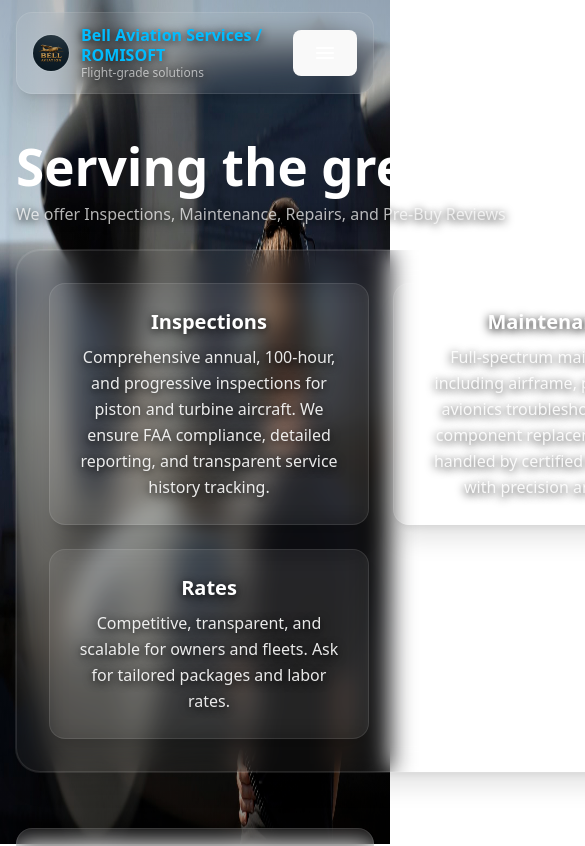
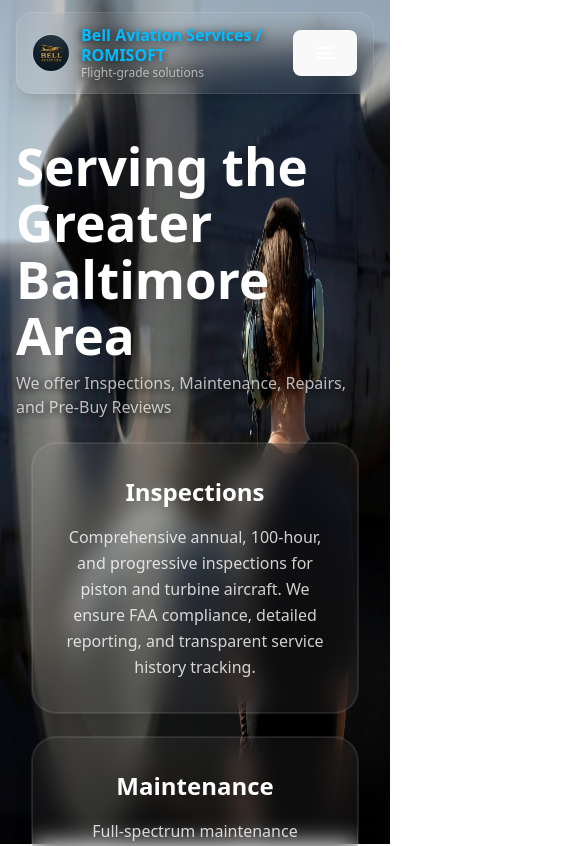
Before and after one commit to mz9201ju/bell-aviation-romisoft, a React (Vite) app: page /bell-aviation-romisoft/service in a window 390 px wide. Shown: the top 846 px of the page, 585 px wide, since content can reach past the window. Built offline with nearby package versions, Linux system fonts and the light colour scheme.

Commit message:
fixed mobile layout alignment

```diff
--- a/src/sections/Projects.jsx
+++ b/src/sections/Projects.jsx
@@ -25,9 +25,8 @@ export default function Projects() {
             blurb="Bootstrap CTO, Equity Partner"
         >
             {/* Responsive grid layout similar to Photo Gallery */}
-            <div className="glass rounded-3xl p-8 bg-white/10 backdrop-blur-xl ring-1 ring-white/10 hover:ring-white/20
-transition-all duration-500 grid gap-6 items-center justify-center text-center
-col-span-full mx-auto w-full max-w-7xl [grid-template-columns:repeat(auto-fit,minmax(320px,1fr))]">
+            <div className="col-span-full mx-auto w-full grid gap-6 px-4
+[grid-template-columns:repeat(auto-fit,minmax(min(320px,100%),1fr))]">
 
                 {PROJECTS.map((p) => (
                     <Link
--- a/src/sections/Service.jsx
+++ b/src/sections/Service.jsx
@@ -1,34 +1,53 @@
 import PageShell from "./_PageShell";
 
 const SERVICES = [
-    { id: "inspections", title: "Inspections", description: "Comprehensive annual, 100-hour, and progressive inspections for piston and turbine aircraft. We ensure FAA compliance, detailed reporting, and transparent service history tracking." },
-    { id: "maintenance", title: "Maintenance", description: "Full-spectrum maintenance including airframe, powerplant, avionics troubleshooting, and component replacements — all handled by certified technicians with precision and care." },
-    { id: "prebuy", title: "Pre-Buy", description: "Expert pre-purchase evaluations that highlight potential airworthiness issues, maintenance forecasting, and value optimization — confidence before any acquisition." },
-    { id: "rates", title: "Rates", description: "Competitive, transparent, and scalable for owners and fleets. Ask for tailored packages and labor rates." },
+    {
+        id: "inspections",
+        title: "Inspections",
+        description:
+            "Comprehensive annual, 100-hour, and progressive inspections for piston and turbine aircraft. We ensure FAA compliance, detailed reporting, and transparent service history tracking.",
+    },
+    {
+        id: "maintenance",
+        title: "Maintenance",
+        description:
+            "Full-spectrum maintenance including airframe, powerplant, avionics troubleshooting, and component replacements — all handled by certified technicians with precision and care.",
+    },
+    {
+        id: "prebuy",
+        title: "Pre-Buy",
+        description:
+            "Expert pre-purchase evaluations that highlight potential airworthiness issues, maintenance forecasting, and value optimization — confidence before any acquisition.",
+    },
+    {
+        id: "rates",
+        title: "Rates",
+        description:
+            "Competitive, transparent, and scalable for owners and fleets. Ask for tailored packages and labor rates.",
+    },
 ];
 
 export default function Service() {
     return (
         <PageShell
-            title="Serving the greater Baltimore Area"
+            title="Serving the Greater Baltimore Area"
             blurb="We offer Inspections, Maintenance, Repairs, and Pre-Buy Reviews"
         >
-            {/* ✅ Full-width, responsive grid with a sane min card width */}
-            <div className="glass rounded-3xl p-8 bg-white/10 backdrop-blur-xl ring-1 ring-white/10 hover:ring-white/20
-transition-all duration-500 grid gap-6 items-center justify-center text-center
-col-span-full mx-auto w-full max-w-7xl [grid-template-columns:repeat(auto-fit,minmax(320px,1fr))]">
-
+            {/* ✅ Uniform responsive grid like Tools page */}
+            <section className="col-span-full mx-auto w-full grid gap-6 px-4
+[grid-template-columns:repeat(auto-fit,minmax(min(320px,100%),1fr))]">
                 {SERVICES.map((s) => (
                     <div
                         key={s.id}
-                        className="glass rounded-2xl p-6 sm:p-7 text-glow transition
-                       hover:scale-[1.02] hover:bg-white/10 h-full"
+                        className="glass rounded-3xl p-8 bg-white/10 backdrop-blur-xl
+            ring-1 ring-white/10 hover:ring-white/20 transition-all duration-500
+            flex flex-col items-center justify-center gap-4 text-center"
                     >
-                        <h3 className="font-semibold text-xl mb-2">{s.title}</h3>
-                        <p className="text-white/90 leading-relaxed">{s.description}</p>
+                        <h3 className="text-2xl font-semibold">{s.title}</h3>
+                        <p className="text-white/80 leading-relaxed">{s.description}</p>
                     </div>
                 ))}
-            </div>
+            </section>
         </PageShell>
     );
 }
```
